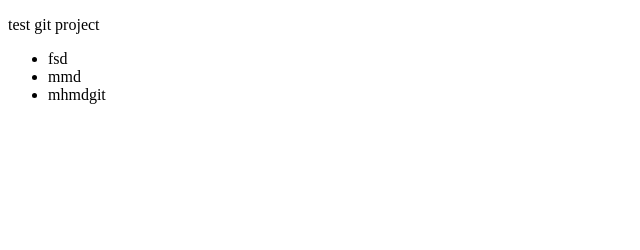
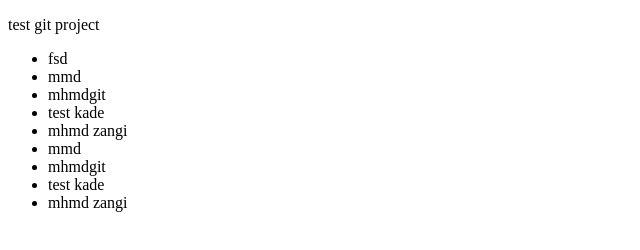
Before and after one commit to MhmdZangoei/Test, a plain HTML site: page index.html in a window 1280 px wide. Shown: the whole page, without its empty margins (0-640 px from the left). Drawn offline with Linux system fonts and the light colour scheme.

Commit message:
add li list

```diff
--- a/index.html
+++ b/index.html
@@ -13,6 +13,12 @@
                 <li>fsd</li>
                 <li>mmd</li>
                 <li>mhmdgit</li>
+                <li>test kade</li>
+                <li> mhmd zangi </li>
+                <li>mmd</li>
+                <li>mhmdgit</li>
+                <li>test kade</li>
+                <li> mhmd zangi </li>
             </ul>
         </div>
     </p>
--- a/index.js
+++ b/index.js
@@ -15,3 +15,6 @@ if (cld ==  sd) {
         return action
     }
 }
+initstate = () => {
+
+}
```
Also changed, not shown: 1 other file.
